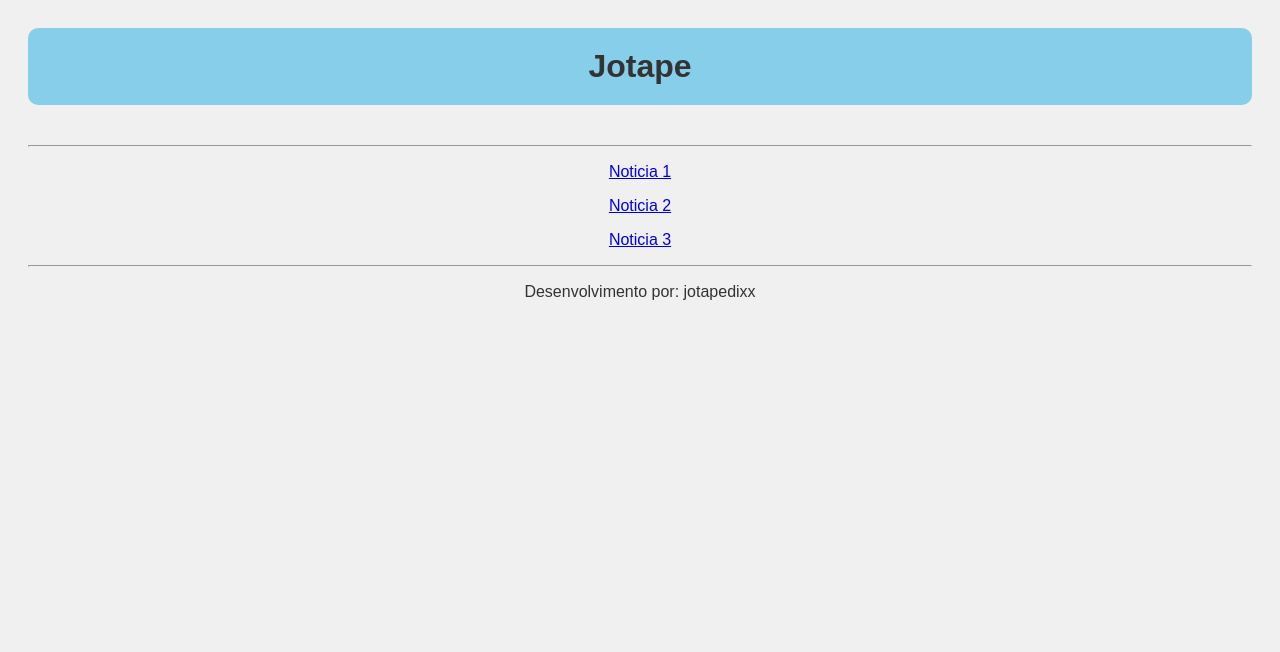
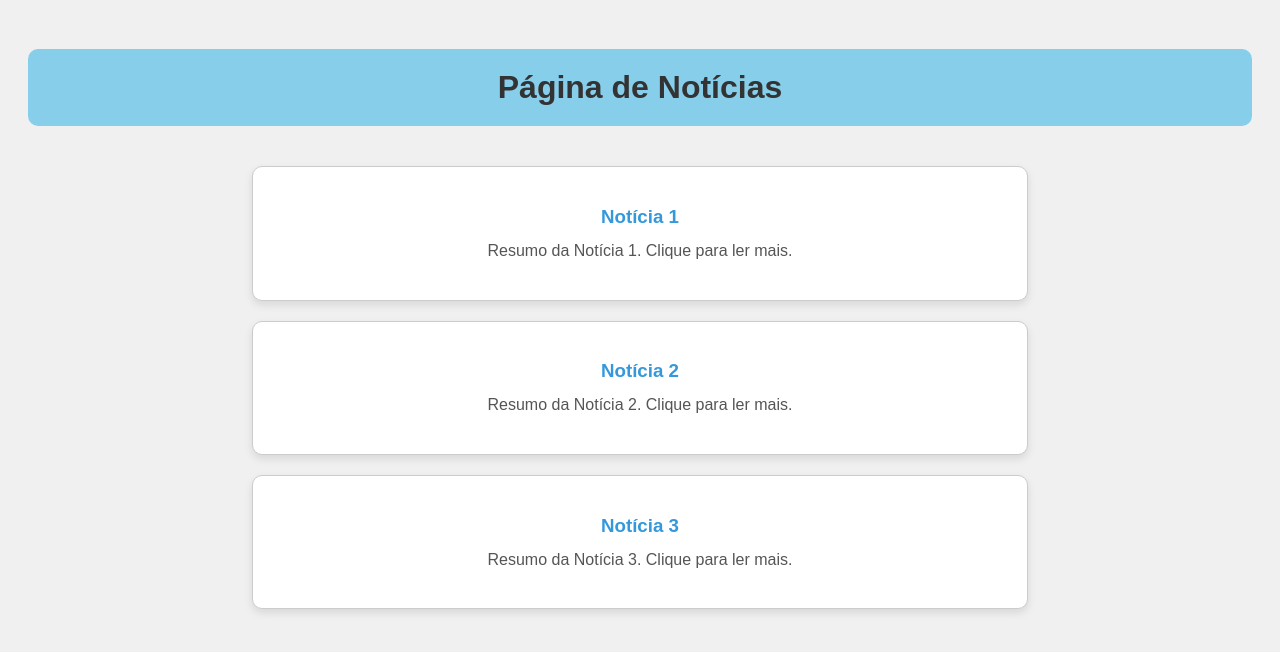
Before and after one commit to jjottape/joaonews, a plain HTML site: page index.html in a window 1280 px wide. Drawn offline with Linux system fonts and the light colour scheme.

Commit message:
ajuste no css

```diff
--- a/index.html
+++ b/index.html
@@ -1,17 +1,27 @@
+<!DOCTYPE html>
 <html lang="pt-br">
-	<head>
-		 <title>Jotape news</title>
-		 <meta charset="UTF-8">
-		 <link rel="stylesheet" href="./css/estiloS.css">
-	</head>
+<head>
+    <meta charset="UTF-8">
+    <meta name="viewport" content="width=device-width, initial-scale=1.0">
+    <title>Página de Notícias</title>
+    <link rel="stylesheet" href="./css/estilos.css">
+</head>
 <body>
-	<h1>Jotape</h1>
-	<hr>
-	<p><a href="views/noticia1.html"> Noticia 1</a></p>
-	<p><a href="views/noticia2.html"> Noticia 2</a></p>
-	<p><a href="views/noticia3.html"> Noticia 3</a></p>
-	<hr>
-	<p>Desenvolvimento por: jotapedixx</p>
+    <h1>Página de Notícias</h1>
 
+    <div class="noticia">
+        <h3><a href="noticia1.html">Notícia 1</a></h3>
+        <p>Resumo da Notícia 1. Clique para ler mais.</p>
+    </div>
+
+    <div class="noticia">
+        <h3><a href="noticia2.html">Notícia 2</a></h3>
+        <p>Resumo da Notícia 2. Clique para ler mais.</p>
+    </div>
+
+    <div class="noticia">
+        <h3><a href="noticia3.html">Notícia 3</a></h3>
+        <p>Resumo da Notícia 3. Clique para ler mais.</p>
+    </div>
 </body>
 </html>
```
Also changed, not shown: css/estilos.css (+4 -6 lines), css/index.html (deleted, +0 -27 lines).
